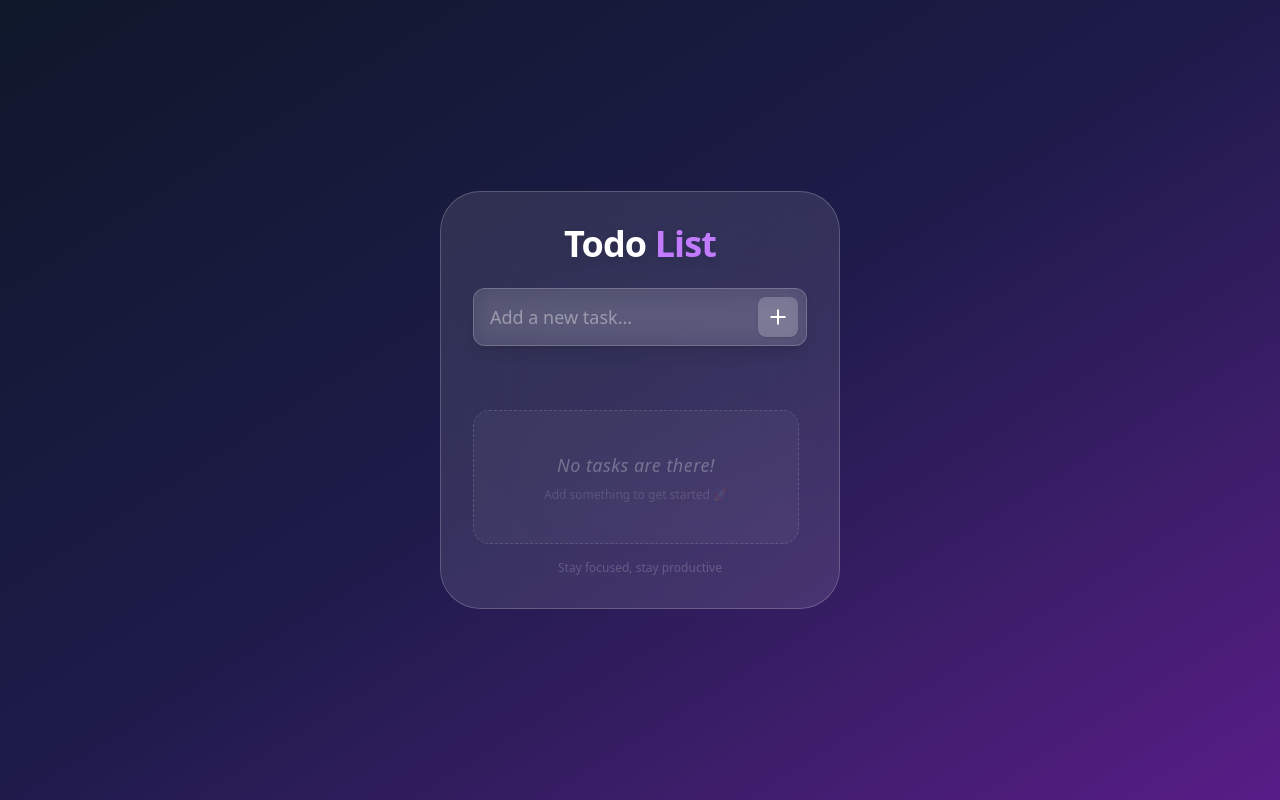
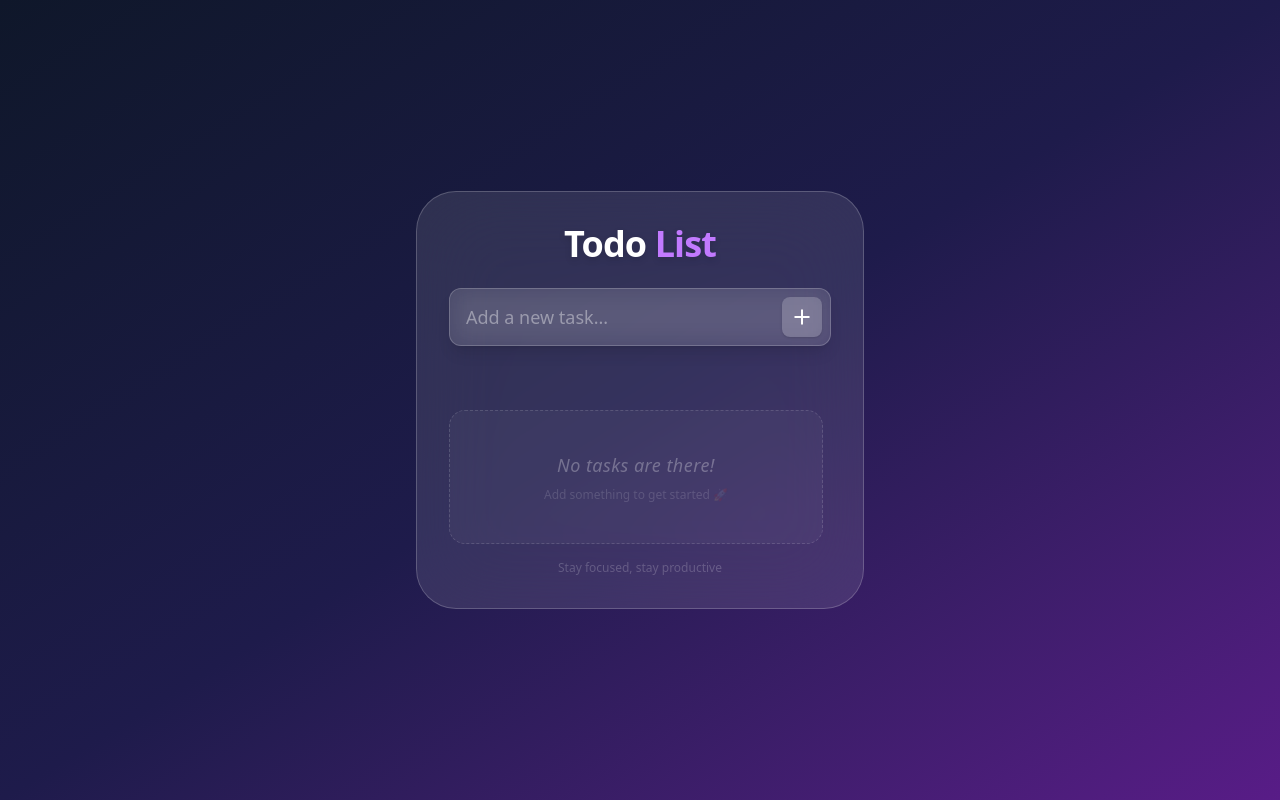
Before and after one commit to ImranAvenger/react-todo, a React (Vite) app: page / in a window 1280 px wide. Built offline with nearby package versions, Linux system fonts and the light colour scheme.

Commit message:
fix: correct class name for max-width in App component

```diff
--- a/src/App.jsx
+++ b/src/App.jsx
@@ -37,7 +37,7 @@ function App() {
 
   return (
     <div className="h-screen w-full flex items-center justify-center p-4 overflow-hidden font-sans text-white">
-      <div className="flex flex-col bg-white/10 backdrop-blur-2xl border border-white/20 rounded-[2.5rem] p-8 w-full max-w-md max-h-[85vh]">
+      <div className="flex flex-col bg-white/10 backdrop-blur-2xl border border-white/20 rounded-[2.5rem] p-8 w-full w-md max-h-[85vh]">
         <div className="shrink-0">
           <h1 className="text-center text-4xl font-extrabold tracking-tight drop-shadow-md mb-6">
             Todo <span className="text-purple-400">List</span>
```
